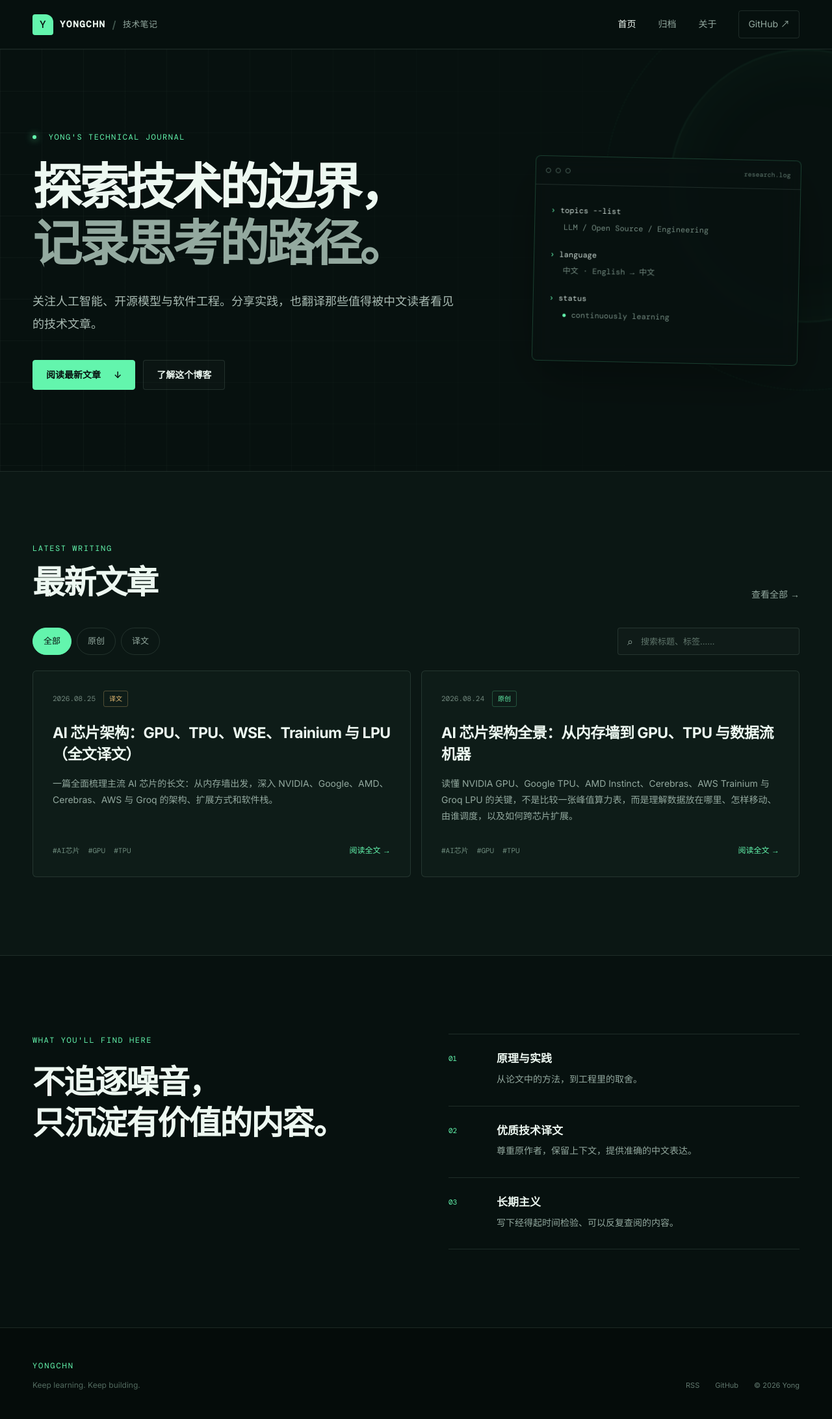
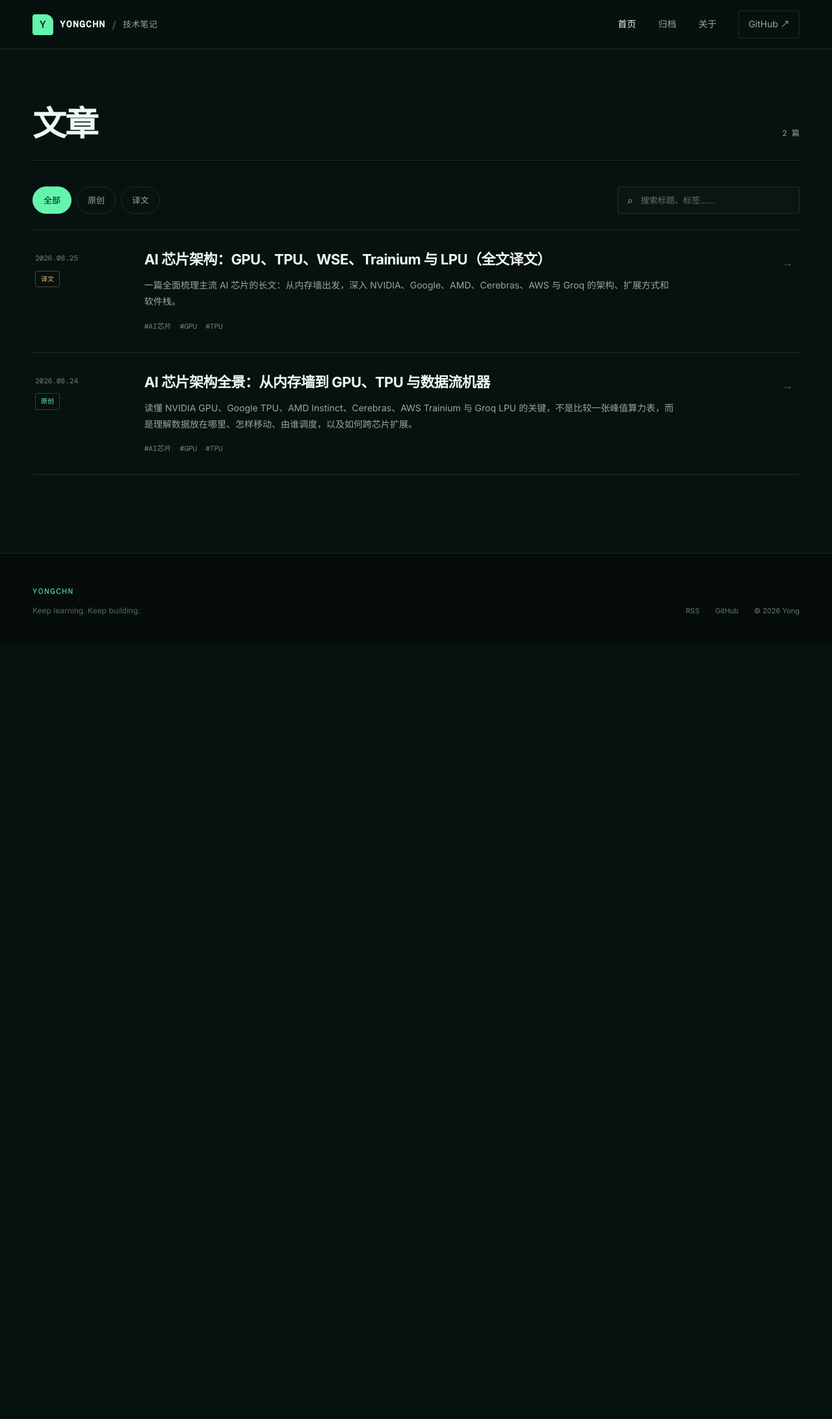
Before and after one commit to YongCHN/yongchn.github.io, a Jekyll site: the page built from index.html, in a window 1280 px wide. Shown: the whole page at 65% size. Built offline with Jekyll 4.4.1, drawn with Linux system fonts in a browser that asks for light colours; after the commit the page ends 992 px from its top, so only the background shows below that.

Commit message:
refactor: simplify homepage article list (#5)

```diff
--- a/_includes/post-card.html
+++ b/_includes/post-card.html
@@ -1,6 +1,6 @@
-<article class="post-card searchable-post" data-title="{{ post.title | escape }}" data-categories="{{ post.categories | join: ' ' | escape }}" data-tags="{{ post.tags | join: ' ' | escape }}">
-  <a class="post-card-link" href="{{ post.url | relative_url }}">
-    <div class="post-card-topline">
+<article class="post-row searchable-post" data-title="{{ post.title | escape }}" data-categories="{{ post.categories | join: ' ' | escape }}" data-tags="{{ post.tags | join: ' ' | escape }}">
+  <a class="post-row-link" href="{{ post.url | relative_url }}">
+    <div class="post-row-meta">
       <time datetime="{{ post.date | date_to_xmlschema }}">{{ post.date | date: "%Y.%m.%d" }}</time>
       {% if post.translation %}
         <span class="post-kind is-translation">译文</span>
@@ -8,13 +8,13 @@
         <span class="post-kind">原创</span>
       {% endif %}
     </div>
-    <h2>{{ post.title }}</h2>
-    <p>{{ post.description | default: post.excerpt | strip_html | truncate: 120 }}</p>
-    <div class="post-card-footer">
+    <div class="post-row-content">
+      <h2>{{ post.title }}</h2>
+      <p>{{ post.description | default: post.excerpt | strip_html | truncate: 150 }}</p>
       <div class="tag-list" aria-label="文章标签">
         {% for tag in post.tags limit: 3 %}<span>#{{ tag }}</span>{% endfor %}
       </div>
-      <span class="read-more">阅读全文 <span aria-hidden="true">→</span></span>
     </div>
+    <span class="post-row-arrow" aria-hidden="true">→</span>
   </a>
 </article>
--- a/assets/css/main.css
+++ b/assets/css/main.css
@@ -51,40 +51,15 @@ img { display: block; max-width: 100%; }
 .nav-toggle { display: none; border: 0; background: transparent; padding: 8px; }
 .nav-toggle span { display: block; width: 22px; height: 1px; margin: 6px 0; background: var(--text); }
 
-.hero { position: relative; min-height: 650px; display: grid; align-items: center; overflow: hidden; border-bottom: 1px solid var(--line); }
-.hero-grid { position: absolute; inset: 0; opacity: .3; background-image: linear-gradient(var(--line) 1px, transparent 1px), linear-gradient(90deg, var(--line) 1px, transparent 1px); background-size: 64px 64px; mask-image: linear-gradient(to right, #000, transparent 85%); }
-.hero-orb { position: absolute; border-radius: 50%; filter: blur(1px); pointer-events: none; }
-.hero-orb-one { width: 420px; height: 420px; right: -170px; top: 0; border: 1px solid rgba(99,245,173,.14); box-shadow: inset 0 0 120px rgba(99,245,173,.04); }
-.hero-orb-two { width: 620px; height: 620px; right: -270px; top: -95px; border: 1px dashed rgba(99,245,173,.12); }
-.hero-inner { position: relative; z-index: 2; display: grid; grid-template-columns: minmax(0, 1.25fr) minmax(340px, .75fr); gap: 90px; align-items: center; padding: 92px 0; }
 .eyebrow { margin: 0 0 22px; color: var(--accent); font-family: var(--mono); font-size: 12px; letter-spacing: .13em; text-transform: uppercase; }
-.status-dot { display: inline-block; width: 6px; height: 6px; margin-right: 10px; border-radius: 50%; background: var(--accent); box-shadow: 0 0 12px var(--accent); vertical-align: 1px; }
-.hero h1 { margin: 0; font-size: clamp(46px, 6vw, 76px); line-height: 1.14; letter-spacing: -.055em; font-weight: 650; }
-.hero h1 span { color: var(--text-muted); }
-.hero-description { max-width: 650px; margin: 30px 0 0; color: #a9bbb3; font-size: 18px; line-height: 1.9; }
-.hero-actions { display: flex; gap: 12px; margin-top: 38px; }
 .button { display: inline-flex; align-items: center; justify-content: center; gap: 20px; min-height: 46px; padding: 0 20px; border: 1px solid var(--line); border-radius: 4px; font-size: 14px; font-weight: 600; transition: transform .2s ease, border-color .2s ease, background .2s ease; }
 .button:hover { transform: translateY(-2px); border-color: rgba(99,245,173,.5); }
 .button-primary { color: #07110f; background: var(--accent); border-color: var(--accent); }
 .button-primary:hover { background: var(--accent-strong); }
-.button-ghost { background: rgba(255,255,255,.02); }
-.hero-terminal { border: 1px solid rgba(99,245,173,.2); border-radius: 8px; background: rgba(7, 17, 15, .74); box-shadow: 0 28px 80px rgba(0,0,0,.32); transform: rotate(1.2deg); backdrop-filter: blur(12px); }
-.terminal-bar { height: 44px; display: flex; align-items: center; gap: 7px; padding: 0 15px; border-bottom: 1px solid var(--line); }
-.terminal-bar span { width: 8px; height: 8px; border: 1px solid #496057; border-radius: 50%; }
-.terminal-bar small { margin-left: auto; color: #5f776d; font-family: var(--mono); font-size: 10px; }
-.terminal-content { min-height: 270px; padding: 28px 24px; color: #c9d8d1; font-family: var(--mono); font-size: 12px; line-height: 1.9; }
-.terminal-content p { margin: 0 0 3px; }
-.terminal-content .terminal-output { margin: 0 0 19px 20px; color: #71887e; }
-.prompt, .terminal-live { color: var(--accent); }
-.cursor { animation: blink 1s steps(1) infinite; }
-@keyframes blink { 50% { opacity: 0; } }
-
-.latest-section { padding: 108px 0 120px; background: var(--bg-soft); }
-.section-heading { display: flex; align-items: flex-end; justify-content: space-between; margin-bottom: 38px; }
-.section-heading .eyebrow { margin-bottom: 10px; }
-.section-heading h2, .principles-section h2 { margin: 0; font-size: clamp(34px, 4vw, 50px); line-height: 1.25; letter-spacing: -.04em; }
-.section-heading > a { color: var(--text-muted); font-size: 14px; }
-.section-heading > a:hover { color: var(--accent); }
+.home-index { min-height: 70vh; padding: 84px 0 120px; }
+.home-index-header { display: flex; align-items: baseline; justify-content: space-between; gap: 24px; margin-bottom: 40px; padding-bottom: 24px; border-bottom: 1px solid var(--line); }
+.home-index-header h1 { margin: 0; font-size: clamp(36px, 5vw, 52px); line-height: 1.2; letter-spacing: -.045em; }
+.home-index-header span { color: var(--text-muted); font-family: var(--mono); font-size: 12px; }
 .filter-bar { display: flex; justify-content: space-between; gap: 20px; margin-bottom: 24px; }
 .filter-pills { display: flex; gap: 8px; }
 .filter-pill { padding: 8px 16px; color: var(--text-muted); border: 1px solid var(--line); border-radius: 99px; background: transparent; cursor: pointer; font-size: 13px; }
@@ -92,28 +67,22 @@ img { display: block; max-width: 100%; }
 .search-field { width: min(280px, 100%); display: flex; align-items: center; gap: 10px; padding: 0 14px; color: var(--text-muted); border: 1px solid var(--line); border-radius: 4px; background: rgba(255,255,255,.02); }
 .search-field input { width: 100%; height: 40px; color: var(--text); outline: 0; border: 0; background: transparent; font-size: 13px; }
 .search-field input::placeholder { color: #60766c; }
-.posts-grid { display: grid; grid-template-columns: repeat(2, minmax(0, 1fr)); gap: 16px; }
-.post-card { min-height: 286px; border: 1px solid var(--line); border-radius: 6px; background: var(--surface); transition: transform .25s ease, border-color .25s ease, background .25s ease; }
-.post-card:hover { transform: translateY(-4px); border-color: rgba(99,245,173,.34); background: var(--surface-light); }
-.post-card-link { height: 100%; display: flex; flex-direction: column; padding: 30px; }
-.post-card-topline { display: flex; align-items: center; gap: 12px; margin-bottom: 24px; color: #71877d; font-family: var(--mono); font-size: 11px; }
+.post-list { border-top: 1px solid var(--line); }
+.post-row { border-bottom: 1px solid var(--line); }
+.post-row-link { display: grid; grid-template-columns: 136px minmax(0, 1fr) 24px; gap: 32px; align-items: start; padding: 30px 4px; transition: background .2s ease; }
+.post-row-link:hover { background: rgba(255,255,255,.018); }
+.post-row-meta { display: flex; align-items: flex-start; flex-direction: column; gap: 9px; padding-top: 4px; color: #71877d; font-family: var(--mono); font-size: 11px; }
 .post-kind { padding: 3px 8px; color: var(--accent); border: 1px solid rgba(99,245,173,.25); border-radius: 3px; font-family: var(--sans); font-size: 10px; }
 .post-kind.is-translation { color: var(--warm); border-color: rgba(233,189,116,.3); }
-.post-card h2 { margin: 0; font-size: 23px; line-height: 1.45; letter-spacing: -.025em; }
-.post-card > a > p { margin: 14px 0 30px; color: var(--text-muted); font-size: 14px; line-height: 1.8; }
-.post-card-footer { display: flex; align-items: flex-end; justify-content: space-between; gap: 20px; margin-top: auto; }
+.post-row-content { min-width: 0; }
+.post-row-content h2 { margin: 0; font-size: 22px; line-height: 1.45; letter-spacing: -.025em; transition: color .2s ease; }
+.post-row-link:hover h2 { color: var(--accent); }
+.post-row-content > p { max-width: 820px; margin: 10px 0 16px; color: var(--text-muted); font-size: 14px; line-height: 1.8; }
+.post-row-arrow { padding-top: 4px; color: #526a5f; font-size: 18px; transition: color .2s ease, transform .2s ease; }
+.post-row-link:hover .post-row-arrow { color: var(--accent); transform: translateX(3px); }
 .tag-list { display: flex; flex-wrap: wrap; gap: 8px 13px; color: #6f8c7e; font-family: var(--mono); font-size: 11px; }
 .tag-list.large { margin-top: 30px; color: var(--accent); }
-.read-more { flex: 0 0 auto; color: var(--accent); font-size: 12px; }
 .empty-state { padding: 50px 0; color: var(--text-muted); text-align: center; }
-
-.principles-section { padding: 120px 0; border-top: 1px solid var(--line); }
-.principles-grid { display: grid; grid-template-columns: 1fr 1fr; gap: 100px; }
-.principle-list { border-top: 1px solid var(--line); }
-.principle-item { display: grid; grid-template-columns: 54px 1fr; gap: 20px; padding: 28px 0; border-bottom: 1px solid var(--line); }
-.principle-item > span { color: var(--accent); font-family: var(--mono); font-size: 11px; }
-.principle-item h3 { margin: -5px 0 4px; font-size: 17px; }
-.principle-item p { margin: 0; color: var(--text-muted); font-size: 14px; }
 
 .page-shell { min-height: 70vh; padding: 100px 0 120px; }
 .page-header { margin-bottom: 64px; padding-bottom: 44px; border-bottom: 1px solid var(--line); }
@@ -181,9 +150,6 @@ img { display: block; max-width: 100%; }
 .footer-links a:hover { color: var(--accent); }
 
 @media (max-width: 900px) {
-  .hero-inner { grid-template-columns: 1fr; gap: 50px; }
-  .hero-terminal { max-width: 520px; }
-  .principles-grid { grid-template-columns: 1fr; gap: 60px; }
   .article-grid { grid-template-columns: minmax(0, 1fr); }
   .article-aside { display: none; }
 }
@@ -196,18 +162,16 @@ img { display: block; max-width: 100%; }
   .site-nav.is-open { display: flex; }
   .site-nav a { padding: 13px 10px; }
   .nav-github { border: 0; }
-  .hero { min-height: auto; }
-  .hero-inner { padding: 72px 0; }
-  .hero h1 { font-size: 45px; }
-  .hero-description { font-size: 16px; }
-  .hero-actions { align-items: stretch; flex-direction: column; }
-  .hero-terminal { transform: none; }
-  .latest-section, .principles-section { padding: 80px 0; }
-  .posts-grid { grid-template-columns: 1fr; }
+  .home-index { padding: 60px 0 88px; }
+  .home-index-header { margin-bottom: 28px; padding-bottom: 18px; }
   .filter-bar { align-items: stretch; flex-direction: column; }
   .search-field { width: 100%; }
-  .post-card-link { padding: 24px; }
-  .post-card-footer { align-items: flex-start; flex-direction: column; }
+  .post-row-link { grid-template-columns: minmax(0, 1fr) 20px; gap: 12px; padding: 24px 0; }
+  .post-row-meta { grid-column: 1 / -1; align-items: center; flex-direction: row; padding-top: 0; }
+  .post-row-content { grid-column: 1; }
+  .post-row-content h2 { font-size: 19px; }
+  .post-row-content > p { margin-top: 8px; }
+  .post-row-arrow { grid-column: 2; grid-row: 2; }
   .page-shell { padding: 72px 0 90px; }
   .post-hero { padding: 65px 0 55px; }
   .article-grid { padding-top: 48px; padding-bottom: 90px; }
--- a/index.html
+++ b/index.html
@@ -4,46 +4,12 @@ title: 首页
 description: 记录人工智能、开源模型与软件工程，也翻译值得被中文读者看见的技术文章。
 image: /assets/images/og.png
 ---
-<section class="hero">
-  <div class="hero-grid" aria-hidden="true"></div>
-  <div class="hero-orb hero-orb-one" aria-hidden="true"></div>
-  <div class="hero-orb hero-orb-two" aria-hidden="true"></div>
-  <div class="container hero-inner">
-    <div class="hero-copy">
-      <p class="eyebrow"><span class="status-dot"></span> Yong's technical journal</p>
-      <h1>探索技术的边界，<br><span>记录思考的路径。</span></h1>
-      <p class="hero-description">关注人工智能、开源模型与软件工程。分享实践，也翻译那些值得被中文读者看见的技术文章。</p>
-      <div class="hero-actions">
-        <a class="button button-primary" href="#latest">阅读最新文章 <span aria-hidden="true">↓</span></a>
-        <a class="button button-ghost" href="{{ '/about/' | relative_url }}">了解这个博客</a>
-      </div>
-    </div>
-    <div class="hero-terminal" aria-label="博客主题示意">
-      <div class="terminal-bar">
-        <span></span><span></span><span></span>
-        <small>research.log</small>
-      </div>
-      <div class="terminal-content">
-        <p><span class="prompt">›</span> topics --list</p>
-        <p class="terminal-output">LLM / Open Source / Engineering</p>
-        <p><span class="prompt">›</span> language</p>
-        <p class="terminal-output">中文 · English → 中文</p>
-        <p><span class="prompt">›</span> status</p>
-        <p class="terminal-output"><span class="terminal-live">●</span> continuously learning<span class="cursor">_</span></p>
-      </div>
-    </div>
-  </div>
-</section>
-
-<section class="latest-section" id="latest">
+<section class="home-index">
   <div class="container">
-    <div class="section-heading">
-      <div>
-        <p class="eyebrow">Latest writing</p>
-        <h2>最新文章</h2>
-      </div>
-      <a href="{{ '/archive/' | relative_url }}">查看全部 <span aria-hidden="true">→</span></a>
-    </div>
+    <header class="home-index-header">
+      <h1>文章</h1>
+      <span>{{ site.posts | size }} 篇</span>
+    </header>
 
     <div class="filter-bar">
       <div class="filter-pills" role="group" aria-label="文章类型筛选">
@@ -58,23 +24,9 @@ image: /assets/images/og.png
       </label>
     </div>
 
-    <div class="posts-grid" id="posts-grid">
-      {% for post in site.posts limit: 6 %}{% include post-card.html post=post %}{% endfor %}
+    <div class="post-list" id="posts-grid">
+      {% for post in site.posts %}{% include post-card.html post=post %}{% endfor %}
     </div>
     <p class="empty-state" id="empty-state" hidden>没有找到匹配的文章，换个关键词试试。</p>
   </div>
 </section>
-
-<section class="principles-section">
-  <div class="container principles-grid">
-    <div>
-      <p class="eyebrow">What you'll find here</p>
-      <h2>不追逐噪音，<br>只沉淀有价值的内容。</h2>
-    </div>
-    <div class="principle-list">
-      <div class="principle-item"><span>01</span><div><h3>原理与实践</h3><p>从论文中的方法，到工程里的取舍。</p></div></div>
-      <div class="principle-item"><span>02</span><div><h3>优质技术译文</h3><p>尊重原作者，保留上下文，提供准确的中文表达。</p></div></div>
-      <div class="principle-item"><span>03</span><div><h3>长期主义</h3><p>写下经得起时间检验、可以反复查阅的内容。</p></div></div>
-    </div>
-  </div>
-</section>
```
